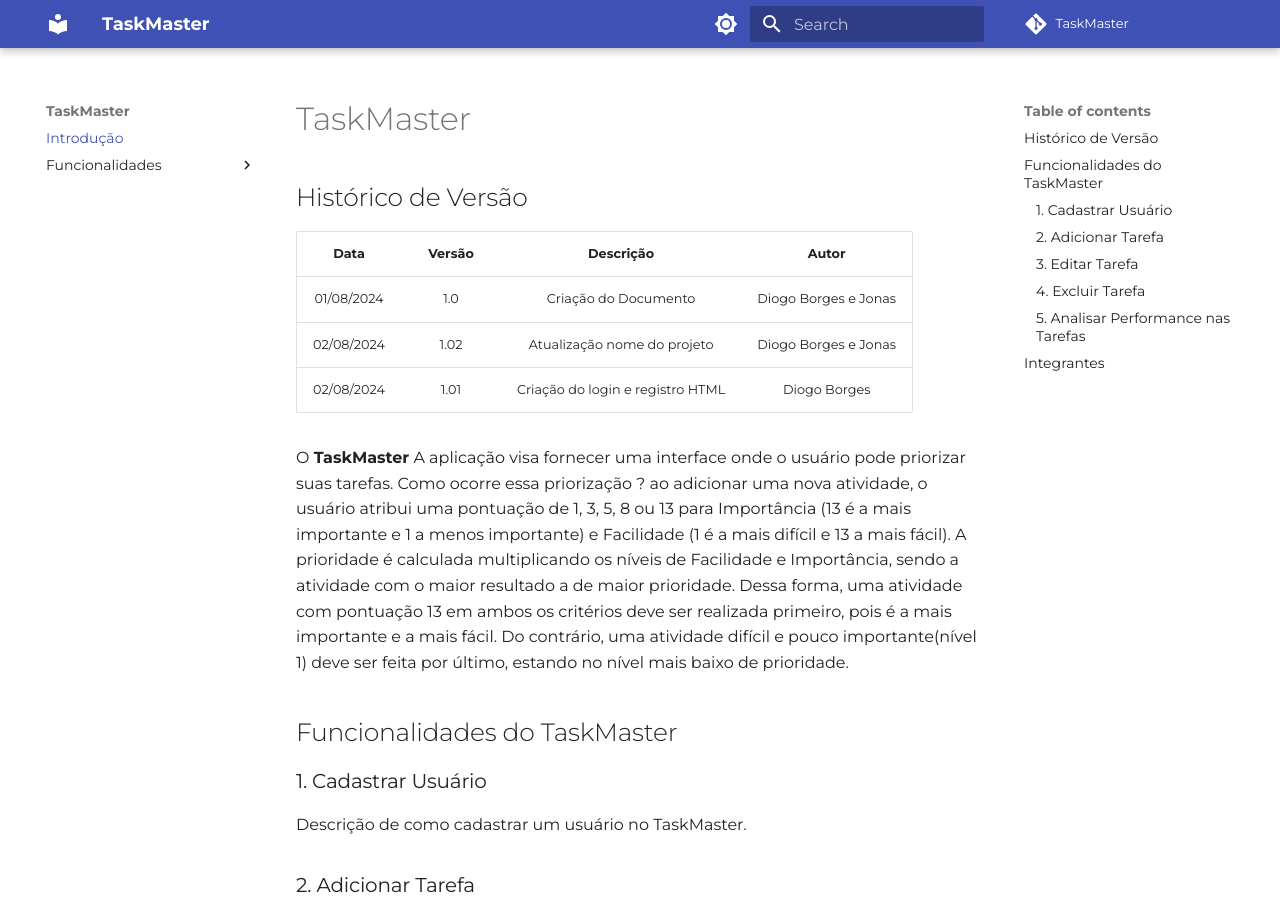
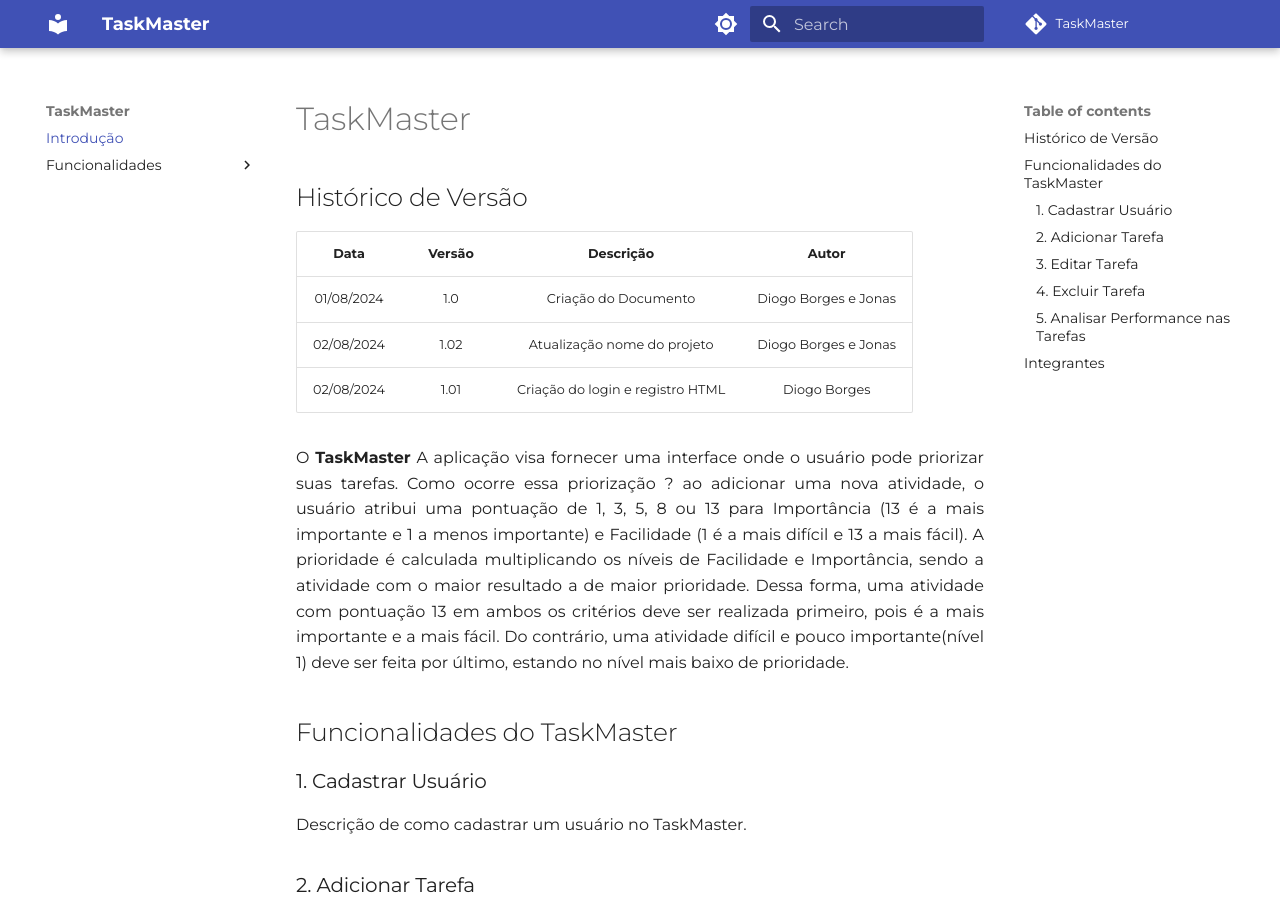
Before and after one commit to DigogSXD/TaskMaster, an MkDocs documentation site: the page built from docs/index.md, in a window 1280 px wide and 900 px high. Built offline with MkDocs 1.6.1 and Material for MkDocs 9.7.7, drawn with Linux system fonts in a browser that asks for light colours; some web fonts are replaced; comment, search, counter and statistics services are not loaded.

Commit message:
Update mkdocs.yml

```diff
--- a/mkdocs.yml
+++ b/mkdocs.yml
@@ -39,4 +39,4 @@
 
 
 extra_css:
-  - docs/custom.css
+  - custom.css
```
